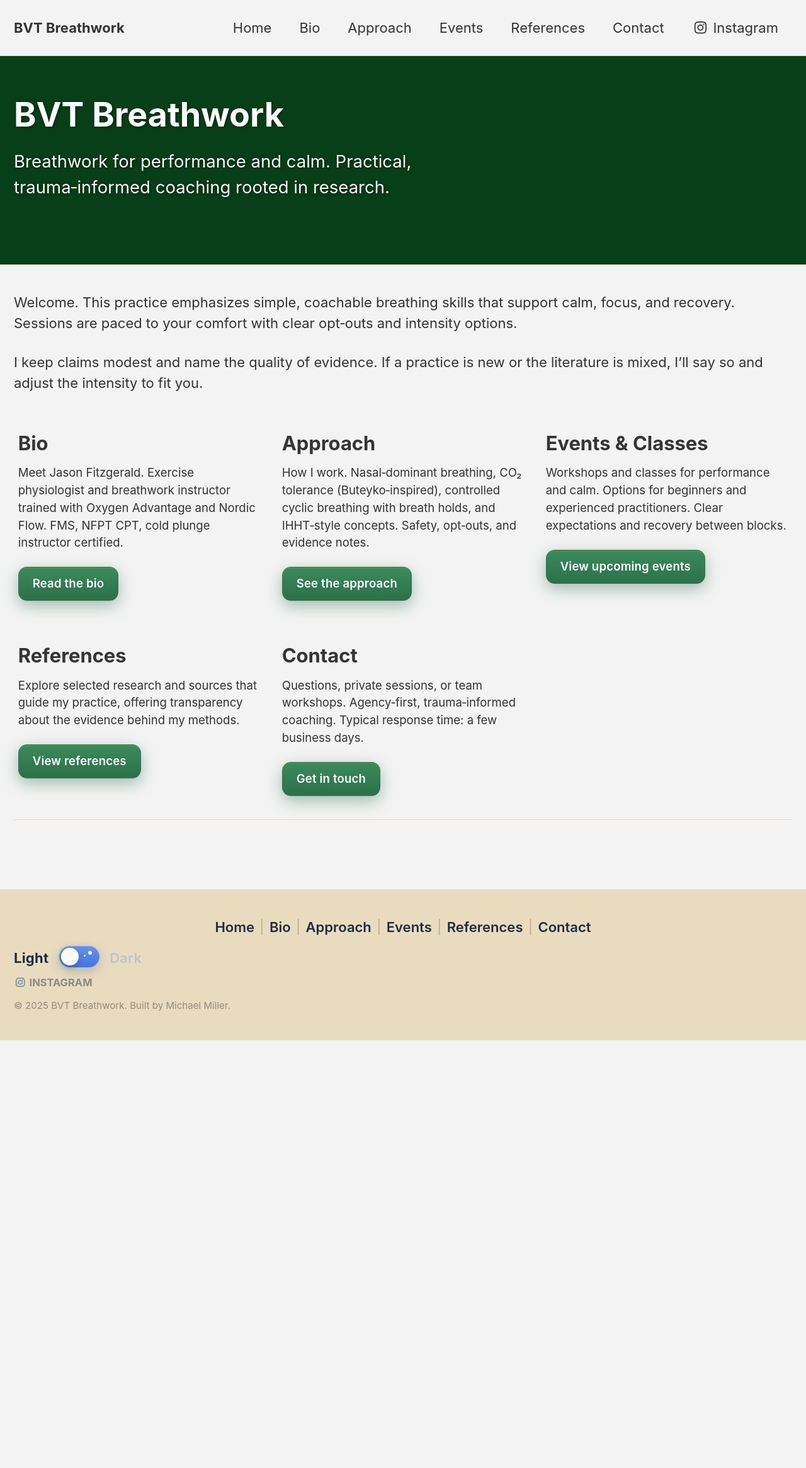
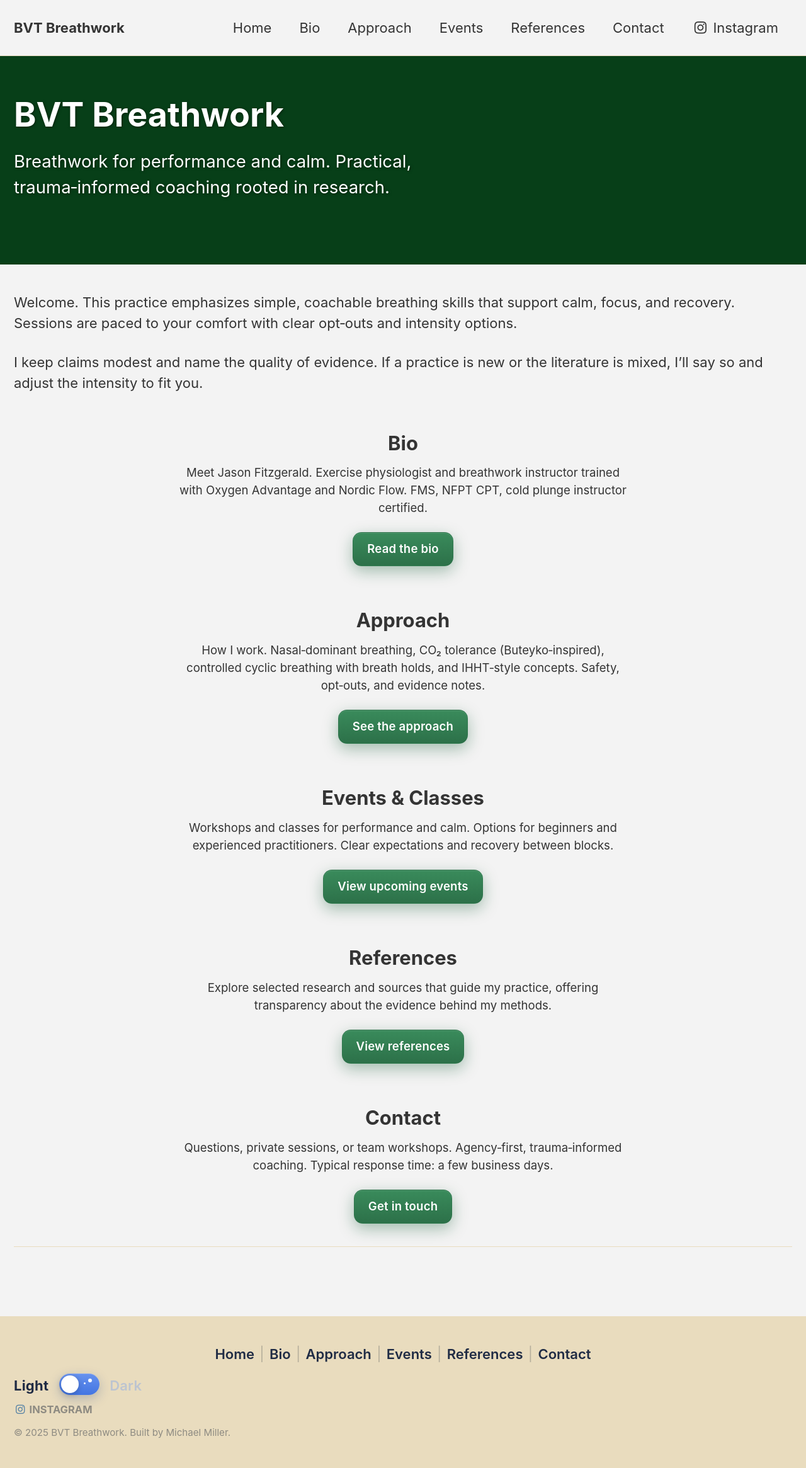
Before and after one commit to millerms/bvt-breathwork, a Jekyll site: the page built from _pages/home.md, in a window 1280 px wide. Shown: the whole page at 63% size. Built offline with Jekyll 4.4.1, drawn with Linux system fonts in a browser that asks for light colours; cached includes are drawn as plain includes; before the commit the page ends 1652 px from its top, so only the background shows below that.

Commit message:
style(home): center zen CTA buttons on home feature row

```diff
--- a/_pages/home.md
+++ b/_pages/home.md
@@ -43,4 +44,4 @@ clear opt‑outs and intensity options.
 I keep claims modest and name the quality of evidence. If a practice is new or
 the literature is mixed, I’ll say so and adjust the intensity to fit you.
 
-{% include feature_row %}
+{% include feature_row type="center" %}
--- a/assets/css/custom.css
+++ b/assets/css/custom.css
@@ -195,3 +195,8 @@ html[data-theme="dark"]  .footer-nav a { color: #e9edf5; }
   .theme-toggle .toggle__spark--2 { width: 2px; height: 2px; right: 16px; top: 11px; }
   .theme-toggle input[type="checkbox"][role="switch"]:checked + .theme-toggle__switch::after { transform: translateX(21px); }
 }
+
+/* Center zen buttons on home feature row */
+.home-zen-center .feature__wrapper .archive__item-title { text-align: center; }
+.home-zen-center .feature__wrapper .archive__item-body p { text-align: center; }
+.home-zen-center .feature__wrapper .btn.zen-button { margin-left: auto; margin-right: auto; }
```
Also changed, not shown: other parts of _pages/home.md (+2 -1 lines).
